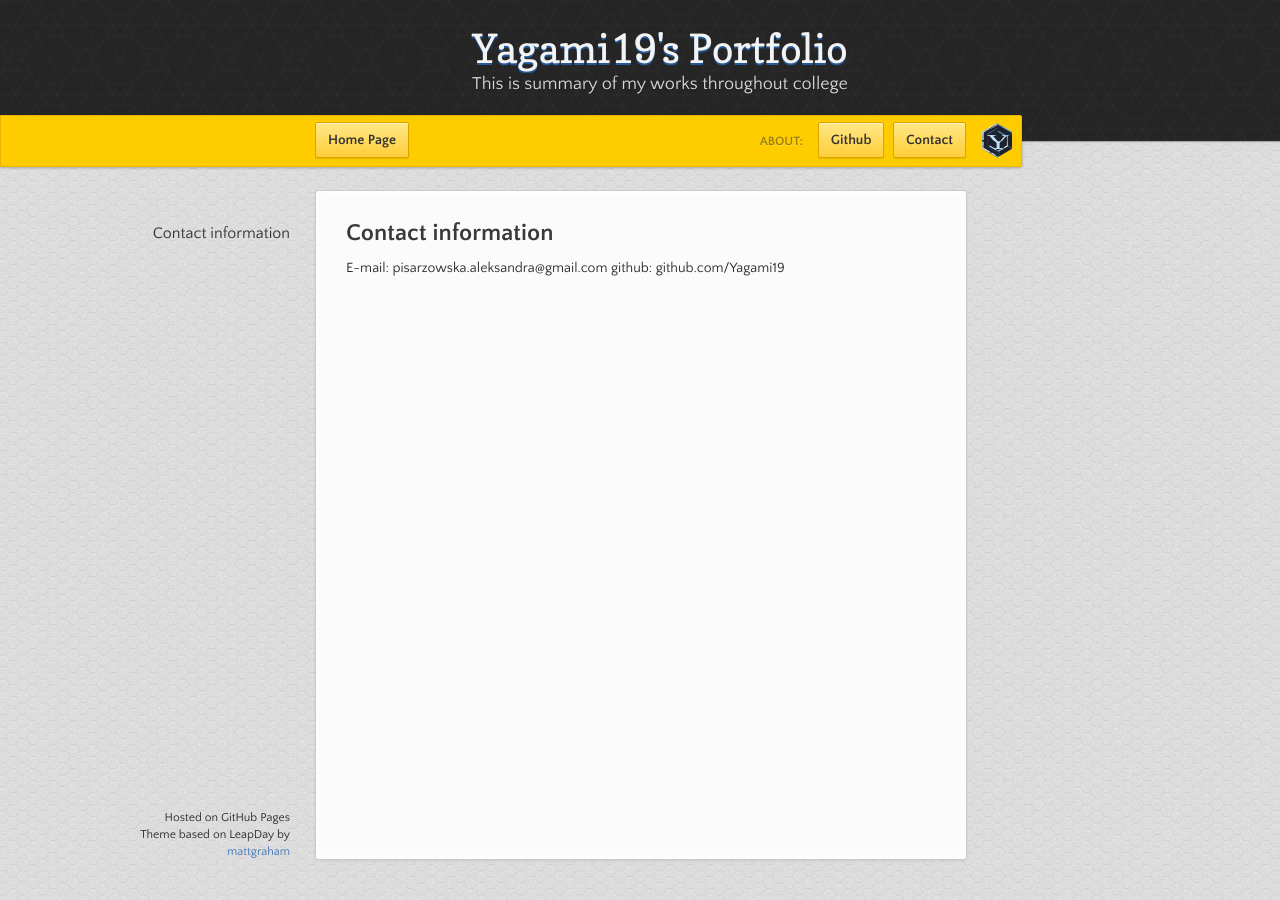
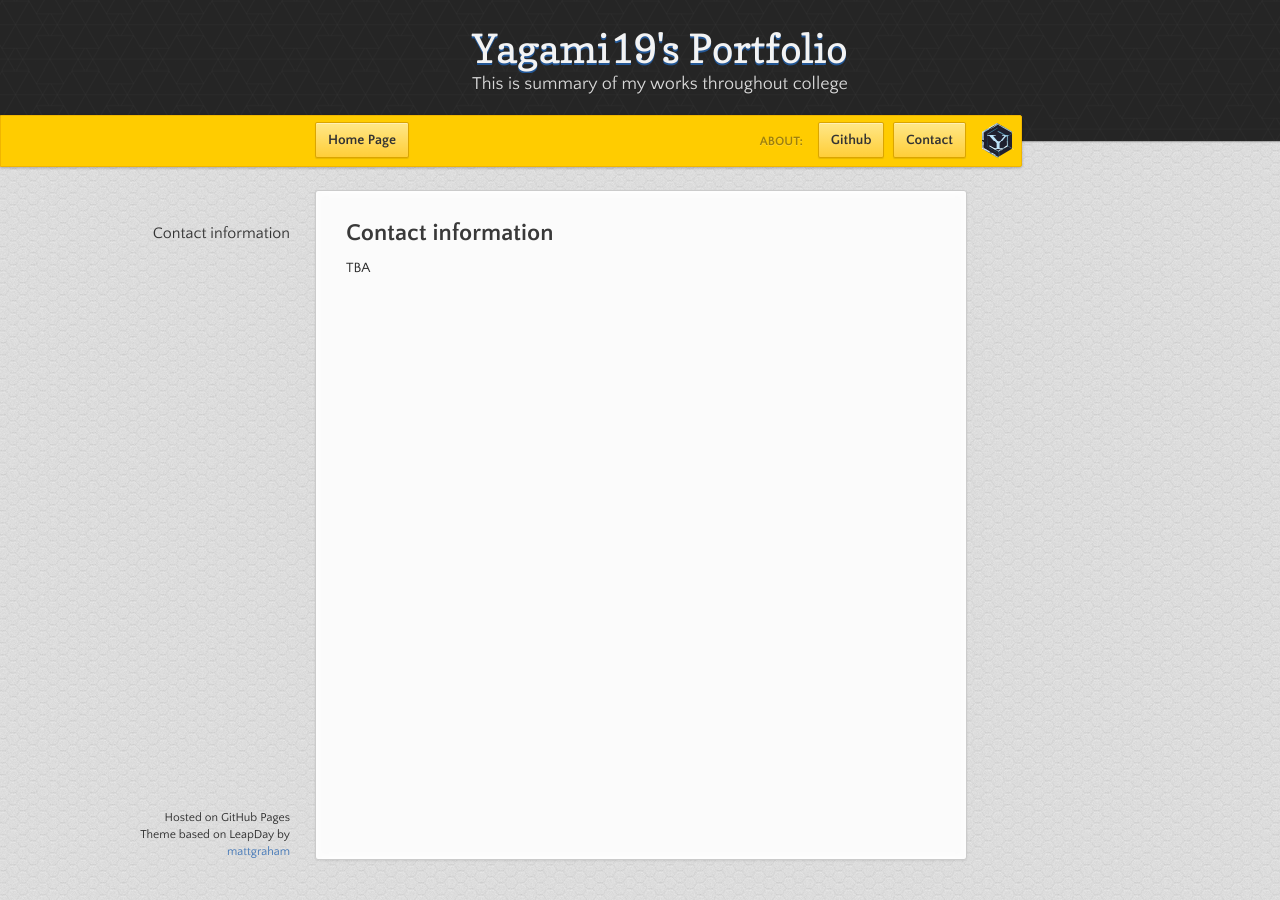
Before and after one commit to Yagami19/yagami19.github.io, a Jekyll site: the page built from pages/Contact.md, in a window 1280 px wide. Built offline with Jekyll 4.4.1, drawn with Linux system fonts in a browser that asks for light colours; our own code applies the rules of GitHub Pages for plain Markdown files.

Commit message:
Version 0.2 Fixed link contact page
Fixed link to contact

```diff
--- a/_layouts/default.html
+++ b/_layouts/default.html
@@ -34,7 +34,7 @@
             <span><strong>ABOUT:</strong></span>
             <ul>
               <li><a href="{{ site.github.owner_url  }}" class="button">Github</a></li>
-              <li><a href="pages/contact.html" class="button">Contact</a></li>
+              <li><a href="_site/pages/contact.html" class="button">Contact</a></li>
             </ul>
           </div>
         {% endif %}
--- a/pages/Contact.md
+++ b/pages/Contact.md
@@ -4,5 +4,4 @@ Test
 
 ## Contact information
 
-E-mail: pisarzowska.aleksandra@gmail.com
-github: github.com/Yagami19
+TBA
```
